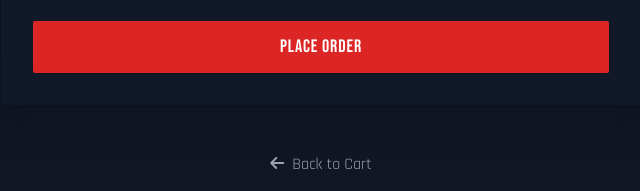
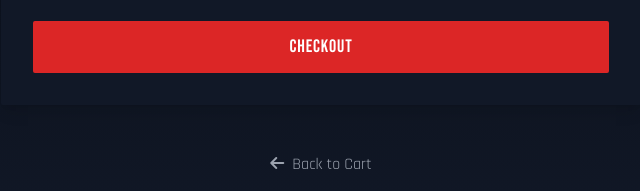
Before and after one commit to marleemassey/alchemy.metals, a website: page checkout.html in a window 1280 px wide. Shown: the part 912-1103 px from the top of the page, 319-959 px from the left. Drawn offline with nearby package versions, Linux system fonts and the light colour scheme.

Commit message:
Update checkout.html: change 'Place Order' button to a 'Checkout' link for improved navigation

```diff
--- a/checkout.html
+++ b/checkout.html
@@ -70,7 +70,9 @@
                         <img src="https://seeklogo.com/images/S/square-logo-3B0B7B5B2B-seeklogo.com.png" alt="Square" class="h-8 mb-2">
                         <div class="text-gray-500 text-sm italic">[ Square payment form placeholder ]</div>
                     </div>
-                    <button type="submit" class="btn-hover bg-red-600 hover:bg-red-700 text-white px-8 py-3 rounded-sm bebas text-lg tracking-wider w-full transition-colors">Place Order</button>
+                    <a href="checkout.html" class="btn-hover bg-red-600 hover:bg-red-700 text-white px-8 py-3 rounded-sm bebas text-lg tracking-wider w-full transition-colors text-center block">
+                        Checkout
+                    </a>
                 </form>
             </div>
             <div class="text-center mt-12">
```
